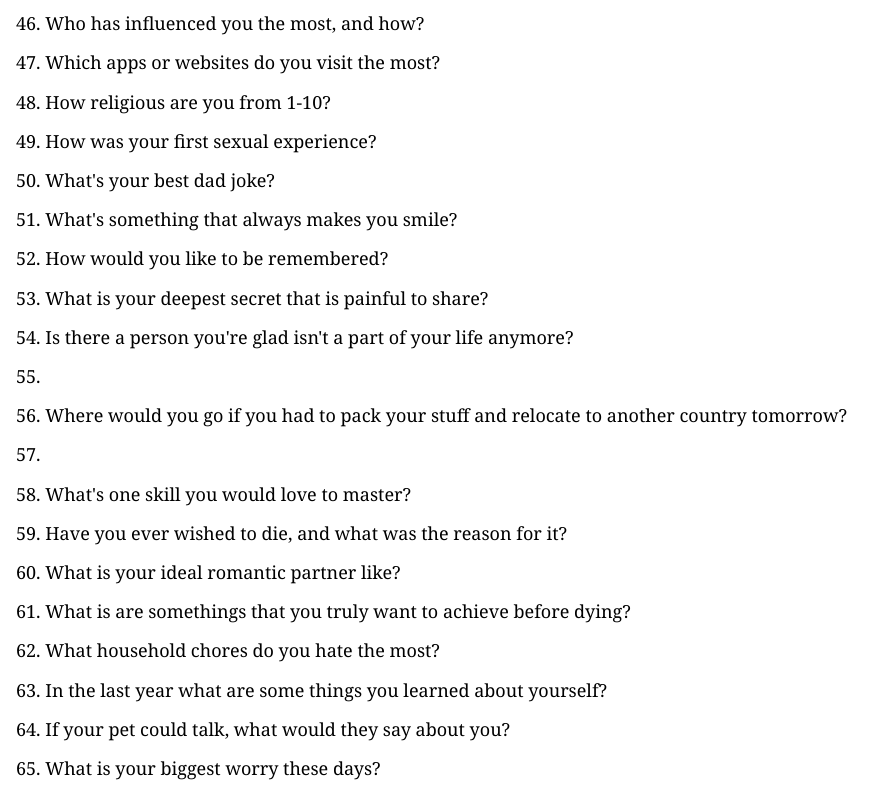
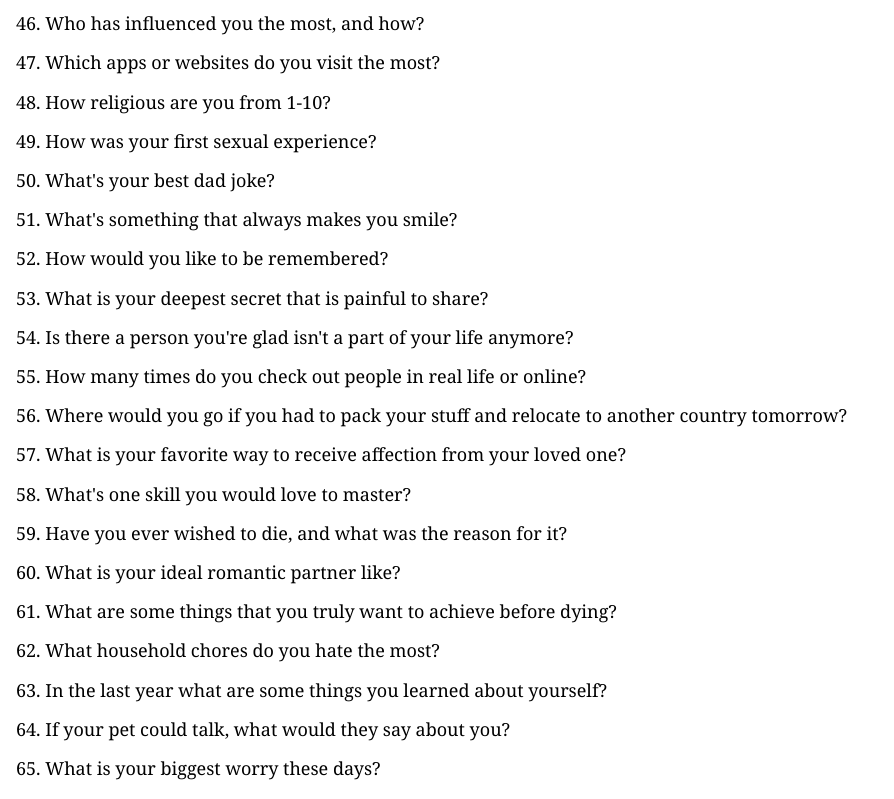
Before and after one commit to MaskeyDude/questions, a plain HTML site: page index.html in a window 1280 px wide. Shown: the part 2001-2800 px from the top of the page, without its empty margins (0-894 px from the left). Drawn offline with Linux system fonts and the light colour scheme.

Commit message:
Update index.html

```diff
--- a/index.html
+++ b/index.html
@@ -37,7 +37,7 @@
             <li></li>
             <li>Other than yourself who has hurt you the most?</li>
             <li>What would you do if you won a million dollars?</li>
-            <li>Who's your celebrity crush?</li>
+            <li>Who's your celebrity crush and what do you find most attractive in them physically and personality-wise?</li>
             <li>What's something you hope will never change?</li>
             <li>If someone offered you a chance to visit space, where would you go?</li>
             <li>Do you believe in God?</li>
@@ -88,19 +88,19 @@
             <li>How would you like to be remembered?</li>
             <li>What is your deepest secret that is painful to share?</li>
             <li>Is there a person you're glad isn't a part of your life anymore?</li>
-            <li></li>
+            <li>How many times do you check out people in real life or online?</li>
             <li>Where would you go if you had to pack your stuff and relocate to another country tomorrow?</li>
-            <li></li>
+            <li>What is your favorite way to receive affection from your loved one?</li>
             <li>What's one skill you would love to master?</li>
             <li>Have you ever wished to die, and what was the reason for it?</li>
             <li>What is your ideal romantic partner like?</li>
-            <li>What is are somethings that you truly want to achieve before dying?</li>
+            <li>What are some things that you truly want to achieve before dying?</li>
             <li>What household chores do you hate the most?</li>
             <li>In the last year what are some things you learned about yourself?</li>
             <li>If your pet could talk, what would they say about you?</li>
             <li>What is your biggest worry these days?</li>
             <li>Do you think you deserve to live?</li>
-            <li>Who are your favourite relatives?</li>
+            <li>Who are your favorite relatives?</li>
             <li>Coffee or tea?</li>
             <li>Where did you grow up?</li>
             <li>Is there a person you used to be close to but aren't right now, and why?</li>
```
